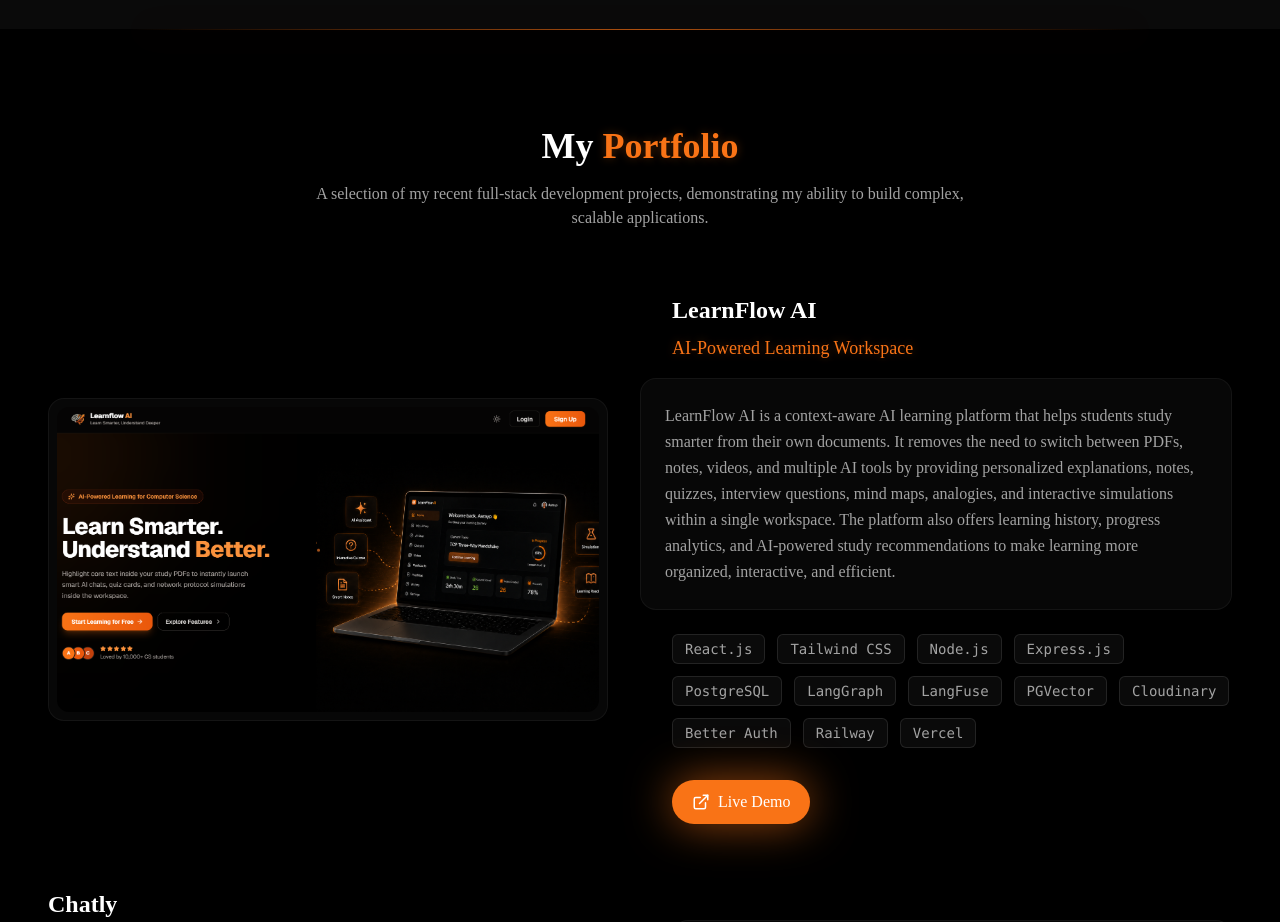
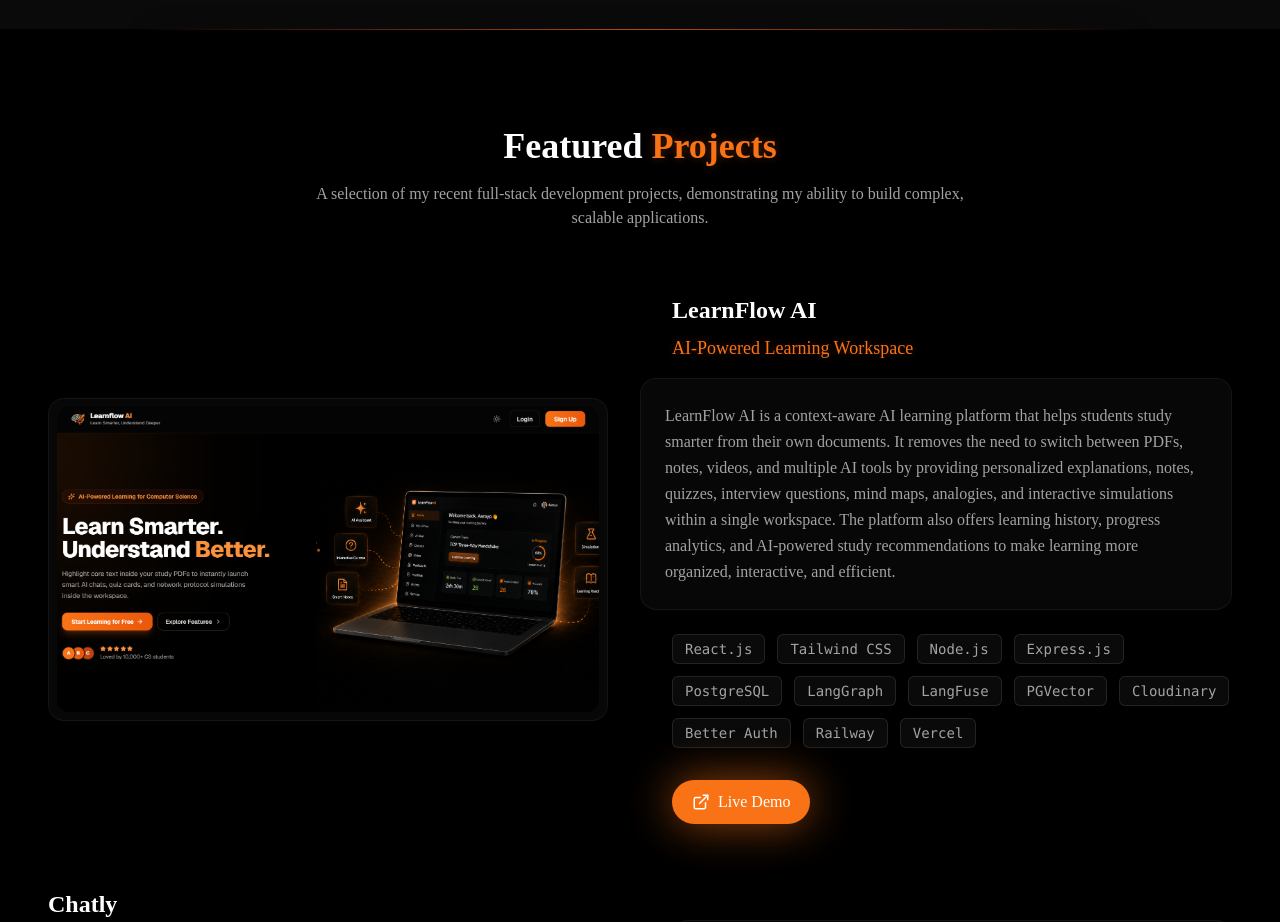
Before and after one commit to RohitChintalapudi/rohit_portfolio, a React (Vite) app: page / in a window 1280 px wide. Shown: the part 2060-2982 px from the top of the page. Built offline with nearby package versions, Linux system fonts and the light colour scheme.

Commit message:
Change Projects section heading to 'Featured Projects'

```diff
--- a/src/components/Projects.jsx
+++ b/src/components/Projects.jsx
@@ -57,7 +57,7 @@
       <div className="container mx-auto px-6 md:px-12">
         <AnimatedSection direction="up" effect="blur" className="text-center mb-16">
           <h2 className="text-3xl md:text-4xl font-bold mb-4 text-[var(--text-primary)]">
-            My <span className="text-[var(--color-brand-orange)] text-glow">Portfolio</span>
+            Featured <span className="text-[var(--color-brand-orange)] text-glow">Projects</span>
           </h2>
           <p className="text-[var(--text-secondary)] max-w-2xl mx-auto">
             A selection of my recent full-stack development projects, demonstrating my ability to build complex, scalable applications.
```
